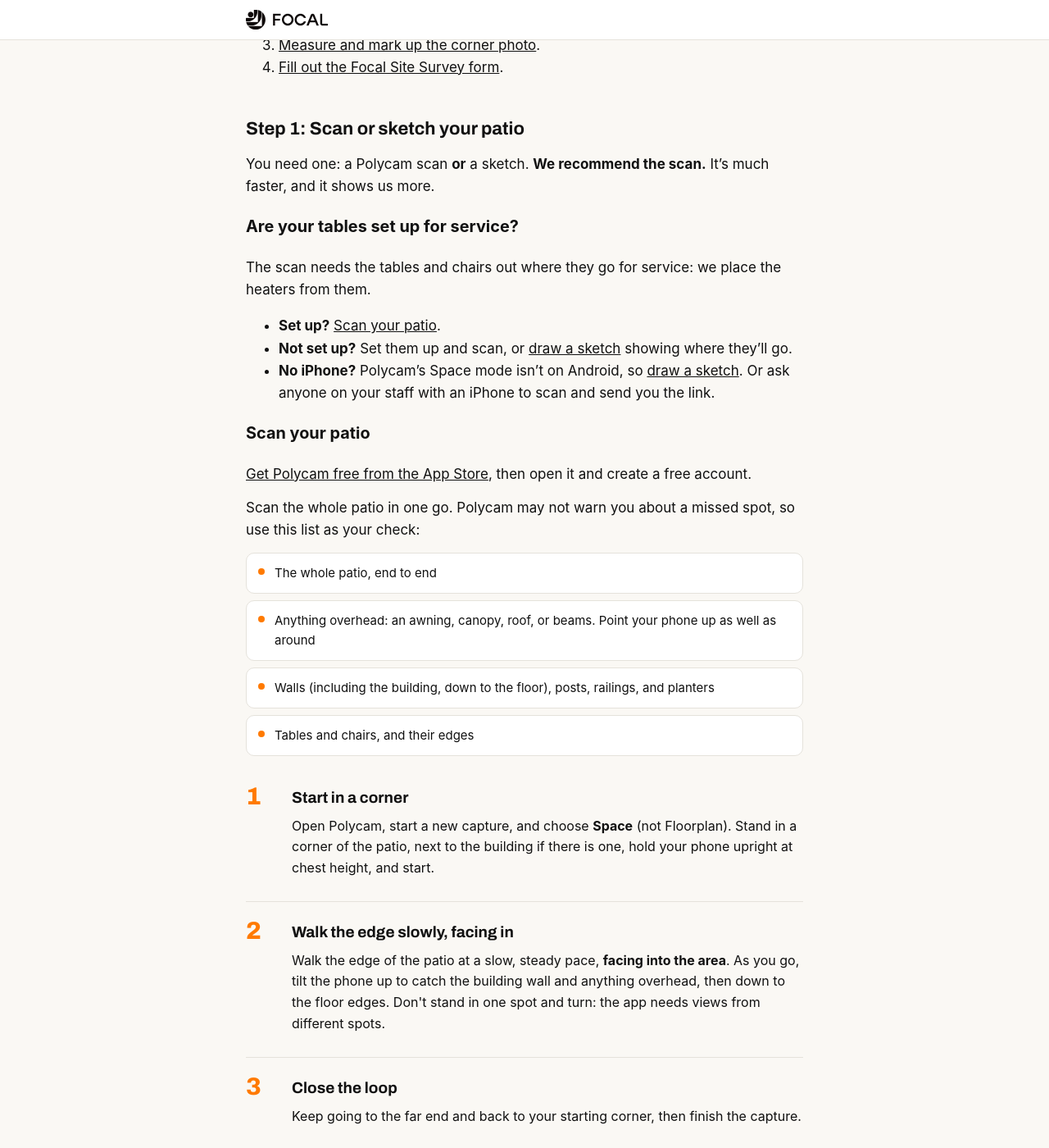
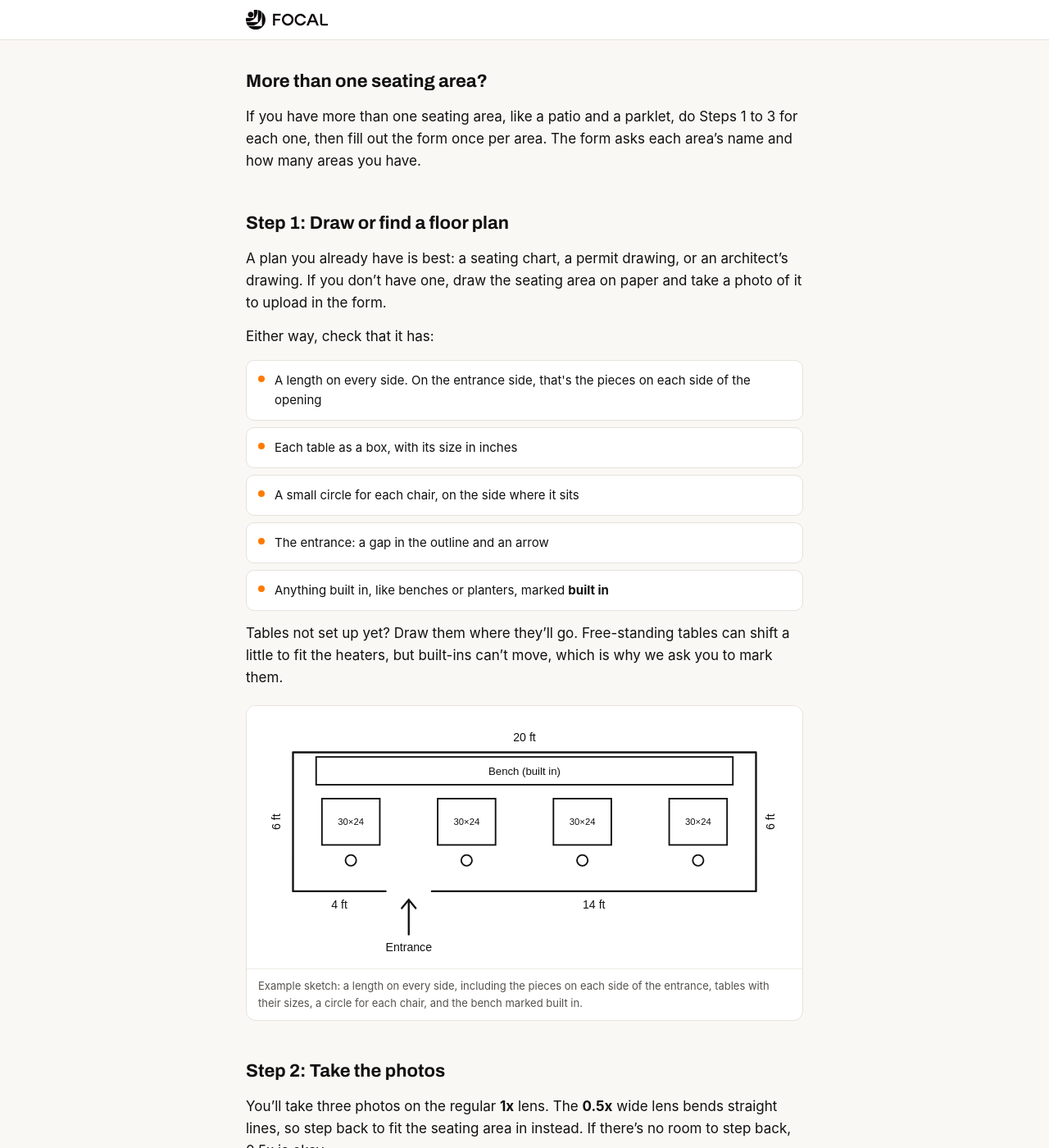
Before and after one commit to BeamT/external-docs, a Jekyll site: the page built from _guides/survey-your-patio.md, in a window 1280 px wide and 1400 px high, scrolled down 1244 px. Shown: the whole window at 82% size. Built offline with Jekyll 4.4.1, drawn with Linux system fonts in a browser that asks for light colours; some web fonts are replaced; some of the changed text lies outside the part shown.

Commit message:
Survey guide: floor plan, three photos and height replace Polycam
Customers now send a floor plan, front/corner/looking-up photos and
one height (H), and fill out the form once per seating area. Removes
Polycam, tape W/D and the marked-up corner photo. New front view shows
the entrance side; new looking-up diagram; sketch example marks a
built-in bench.

Co-Authored-By: Claude Opus 5.5 (1M context) <noreply@anthropic.com>

```diff
--- a/_guides/survey-your-patio.md
+++ b/_guides/survey-your-patio.md
@@ -3,9 +3,9 @@ title: Survey Your Patio
 audience: [customer]
 audience_order: {customer: 5}
 order: 3
-summary: Scan or sketch, photograph, and measure your patio for the Focal Site Survey.
-version: "1.0"
-updated: "2026-09-25"
+summary: Draw or find a floor plan, photograph, and measure your patio for the Focal Site Survey.
+version: "2.0"
+updated: "2026-09-26"
 unlisted: true
 sitemap: false
 ---
@@ -14,136 +14,83 @@ sitemap: false
 - [Why we ask](#why-we-ask)
 - [What you'll need](#what-youll-need)
 - [The order to do it in](#the-order-to-do-it-in)
-- [Step 1: Scan or sketch your patio](#step-1-scan-or-sketch-your-patio)
+- [More than one seating area?](#more-than-one-seating-area)
+- [Step 1: Draw or find a floor plan](#step-1-draw-or-find-a-floor-plan)
 - [Step 2: Take the photos](#step-2-take-the-photos)
-- [Step 3: Measure and mark up the corner photo](#step-3-measure-and-mark-up-the-corner-photo)
+- [Step 3: Measure the height](#step-3-measure-the-height)
 - [Step 4: Fill out the form](#step-4-fill-out-the-form)
 - [Still stuck?](#still-stuck)
 - [What happens next](#what-happens-next)
 
 ## Why we ask
 
-Focal uses your scan (or sketch), photos, and measurements to draw a Preliminary Layout: where the rails and heaters go, and what your electrician and installer need to know.
+Focal uses your floor plan, photos, and height to draw a Preliminary Layout: where the rails and heaters go, and what your electrician and installer need to know.
 
 ## What you'll need
 
-{% include checklist.html items="An iPhone with Polycam for the scan, <strong>or</strong> pen and paper for a sketch | For a scan: tables and chairs set up for service | Any phone, for the photos and the form | A tape measure, 25 ft or longer if you have one | About 15 minutes for the form" %}
+{% include checklist.html items="Pen and paper, <strong>or</strong> a floor plan you already have | Any phone, for the photos and the form | A tape measure, 25 ft or longer if you have one | About 15 minutes" %}
 
 ## The order to do it in
 
 Do everything in this guide **before** you open the form. The form asks for each piece in turn, so it goes faster when they're ready.
 
-1. [Scan or sketch your patio](#step-1-scan-or-sketch-your-patio).
+1. [Draw or find a floor plan](#step-1-draw-or-find-a-floor-plan).
 2. [Take the photos](#step-2-take-the-photos).
-3. [Measure and mark up the corner photo](#step-3-measure-and-mark-up-the-corner-photo).
+3. [Measure the height](#step-3-measure-the-height).
 4. [Fill out the Focal Site Survey form](#step-4-fill-out-the-form).
 
-## Step 1: Scan or sketch your patio
+## More than one seating area?
 
-You need one: a Polycam scan **or** a sketch. **We recommend the scan.** It's much faster, and it shows us more.
+If you have more than one seating area, like a patio and a parklet, do Steps 1 to 3 for each one, then fill out the form once per area. The form asks each area's name and how many areas you have.
 
-### Are your tables set up for service?
+## Step 1: Draw or find a floor plan
 
-The scan needs the tables and chairs out where they go for service: we place the heaters from them.
+A plan you already have is best: a seating chart, a permit drawing, or an architect's drawing. If you don't have one, draw the seating area on paper and take a photo of it to upload in the form.
 
-- **Set up?** [Scan your patio](#scan-your-patio).
-- **Not set up?** Set them up and scan, or [draw a sketch](#draw-a-sketch) showing where they'll go.
-- **No iPhone?** Polycam's Space mode isn't on Android, so [draw a sketch](#draw-a-sketch). Or ask anyone on your staff with an iPhone to scan and send you the link.
+Either way, check that it has:
 
-### Scan your patio
+{% include checklist.html items="A length on every side. On the entrance side, that's the pieces on each side of the opening | Each table as a box, with its size in inches | A small circle for each chair, on the side where it sits | The entrance: a gap in the outline and an arrow | Anything built in, like benches or planters, marked <strong>built in</strong>" %}
 
-[Get Polycam free from the App Store](https://apps.apple.com/us/app/polycam-3d-scanner-lidar-360/id1532482376), then open it and create a free account.
+Tables not set up yet? Draw them where they'll go. Free-standing tables can shift a little to fit the heaters, but built-ins can't move, which is why we ask you to mark them.
 
-Scan the whole patio in one go. Polycam may not warn you about a missed spot, so use this list as your check:
-
-{% include checklist.html items="The whole patio, end to end | Anything overhead: an awning, canopy, roof, or beams. Point your phone up as well as around | Walls (including the building, down to the floor), posts, railings, and planters | Tables and chairs, and their edges" %}
-
-{% include step.html number="1" title="Start in a corner" body="Open Polycam, start a new capture, and choose <strong>Space</strong> (not Floorplan). Stand in a corner of the patio, next to the building if there is one, hold your phone upright at chest height, and start." %}
-
-{% include step.html number="2" title="Walk the edge slowly, facing in" body="Walk the edge of the patio at a slow, steady pace, <strong>facing into the area</strong>. As you go, tilt the phone up to catch the building wall and anything overhead, then down to the floor edges. Don't stand in one spot and turn: the app needs views from different spots." %}
-
-{% include step.html number="3" title="Close the loop" body="Keep going to the far end and back to your starting corner, then finish the capture." %}
-
-### Wait for processing
-
-After you finish, Polycam processes the scan. If it asks where to process, choose **Cloud**, so you can share the link. **This can take a while.** Keep the app open and your phone on WiFi if you can.
-
-- It's done when the scan opens as a 3D model you can spin around.
-- While you wait, move on to [the photos](#step-2-take-the-photos) and [measurements](#step-3-measure-and-mark-up-the-corner-photo).
-
-### Copy the Polycam link
-
-Once processing has finished:
-
-{% include step.html number="1" title="Open your scan" body="In Polycam, open the scan of your patio." %}
-
-{% include step.html number="2" title="Copy the link" body="Tap <strong>Share</strong>, then copy the link. You'll paste it into the form's Polycam question. If someone else is filling out the form, text or email them the link." %}
-
-{% include warn.html text="Wait until the scan has finished processing before you copy the link." %}
-
-### Draw a sketch
-
-Scanned your patio with the tables set up? Skip the sketch and go to [Step 2](#step-2-take-the-photos).
-
-Draw your patio on paper and take a photo of it to upload in the form. Measure each side with the tape and write the lengths on the sketch. Tables not set up yet? Draw them where they'll go.
-
-{% include checklist.html items="A length on every line you draw. On the entrance side, that's the pieces on each side of the opening | Each table as a box, with its size in inches | A small circle for each chair, on the side where it sits | The entrance: leave a gap in the outline and draw an arrow" %}
-
-{% include diagram.html src="survey-sketch-example.svg" caption="Example sketch: a length on every line, including the pieces on each side of the entrance, tables with their sizes, and a circle for each chair." %}
+{% include diagram.html src="survey-sketch-example.svg" caption="Example sketch: a length on every side, including the pieces on each side of the entrance, tables with their sizes, a circle for each chair, and the bench marked built in." %}
 
 ## Step 2: Take the photos
 
-You'll take three photos. Use your phone's normal camera, not Polycam, on the regular **1x** lens. The **0.5x** wide lens bends straight lines, so step back to fit the patio in instead. If there's no room to step back, 0.5x is okay.
+You'll take three photos on the regular **1x** lens. The **0.5x** wide lens bends straight lines, so step back to fit the seating area in instead. If there's no room to step back, 0.5x is okay.
 
 
-| Photo            | How to take it                                                                                                              |
-| ---------------- | --------------------------------------------------------------------------------------------------------------------------- |
-| **Front view**   | The whole patio, straight on, with the building and anything overhead. **Don't draw on it**: it goes on your layout's cover |
-| **Side view**    | Stand at one end and shoot along the long side, so we can see the height and what's overhead                                |
-| **Corner photo** | One more photo from a corner, showing the front and side of the patio. You'll mark this one up next                         |
+| Photo           | How to take it                                                                                                             |
+| --------------- | -------------------------------------------------------------------------------------------------------------------------- |
+| **Front view**  | The whole seating area, straight on, from the side with the entrance. It goes on your layout's cover                      |
+| **Corner view** | From a back corner, across from the entrance, showing the back and one side of the seating area. **Don't draw on it**     |
+| **Looking up**  | From the middle of the seating area, pointing up at what's overhead. Take it even if nothing is overhead                  |
 
 
-{% include diagram.html src="survey-front-view.svg" fill=true caption="Front view: the whole patio, straight on, with the building and anything overhead." %}
+{% include diagram.html src="survey-front-view.svg" fill=true caption="Front view: the whole seating area, straight on, from the entrance side." %}
 
-{% include diagram.html src="survey-side-view.svg" fill=true caption="Side view: along the long side, showing the height and what's overhead." %}
+{% include diagram.html src="survey-corner-view.svg" fill=true caption="Corner view: from a back corner, showing the back and one side." %}
 
-## Step 3: Measure and mark up the corner photo
+{% include diagram.html src="survey-looking-up.svg" fill=true caption="Looking up: from the middle of the seating area, at the beams, awning frame, or whatever is overhead." %}
 
-Do this even if you scanned or sketched. Tape measurements let us check the scan or sketch against real numbers, and the photo shows the height overhead, which a sketch can't.
+## Step 3: Measure the height
 
-{% include diagram.html src="survey-corner-markup.svg" fill=true caption="Corner photo: W and D along the floor of the seating area, H from the floor up to the lowest beam or awning frame above the tables." %}
+Measure **H**: from the floor up to the lowest beam or awning frame above the tables. Feet and inches are fine, e.g. *8 ft 6 in*. No decimals needed.
 
-### Measure
-
-Take three measurements of the seating area. Each number in the form matches one of them.
-
-- **W:** along the floor, from one side of the seating area to the other.
-- **D:** along the floor, from the building (or back edge) to the front edge.
-- **H:** from the floor up to the lowest beam or awning frame above the tables. Nothing overhead? Type *none*.
-
-Start and end each one at something you can see, like a wall, railing, planter, or curb. Feet and inches are fine, e.g. *18 ft 6 in*. No decimals needed.
-
-### Mark up the corner photo
-
-On the corner photo, draw a line for each measurement, from the same start point to the same end point, and label it with its letter and number, e.g. *W 18 ft 6 in*.
-
-To draw on the photo:
-
-- **iPhone:** Photos → Edit → Markup
-- **Android:** Google Photos → Edit → Markup
-
-{% include warn.html text="Draw only on the corner photo. Keep the front and side photos clean." %}
+Nothing overhead? Write *none*.
 
 ## Step 4: Fill out the form
 
-When your photos, measurements, and Polycam link (or sketch) are ready, [open the Focal Site Survey form](https://form.typeform.com/to/DQXI87AN). Answer the questions, upload the photos, and paste the Polycam link or upload a photo of your sketch.
+When your floor plan, photos, and height are ready, [open the Focal Site Survey form](https://form.typeform.com/to/DQXI87AN). Answer the questions, upload the floor plan and photos, and enter the height.
+
+More than one seating area? Fill out the form once for each area.
 
 ## Still stuck?
 
-If you can't get a scan or a sketch to work, or you'd like help planning where the tables go, a Focal team member will set up a guided video call and walk through your patio with you. Contact your sales team member or email [hello@focalheat.co](mailto:hello@focalheat.co).
+If you can't get a floor plan or photos to work, or you'd like help planning where the tables go, a Focal team member will set up a guided video call and walk through your patio with you. Contact your sales team member or email [hello@focalheat.co](mailto:hello@focalheat.co).
 
 ## What happens next
 
-We'll email your Preliminary Layout within 2 business days of your form. If anything is missing from the scan, sketch, or photos, we'll let you know.
+We'll email your Preliminary Layout within 2 business days of your form. If anything is missing from the floor plan or photos, we'll let you know.
 
 Questions? Contact your sales team member or email [hello@focalheat.co](mailto:hello@focalheat.co).
```
Also changed, not shown: assets/diagrams/survey-corner-view.svg, assets/diagrams/survey-front-view.svg, assets/diagrams/survey-looking-up.svg (added), assets/diagrams/survey-side-view.svg (deleted), assets/diagrams/survey-sketch-example.svg.
